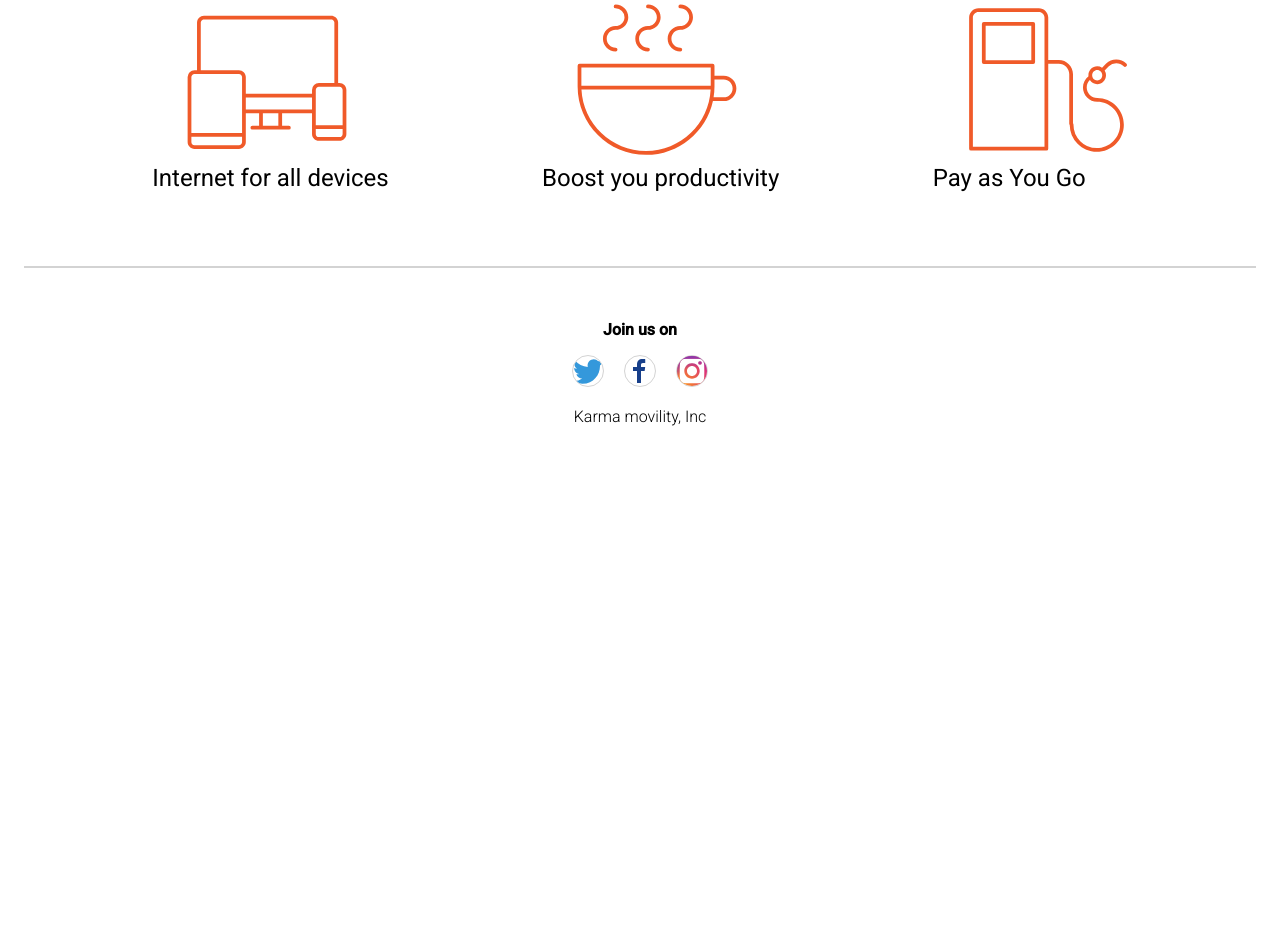
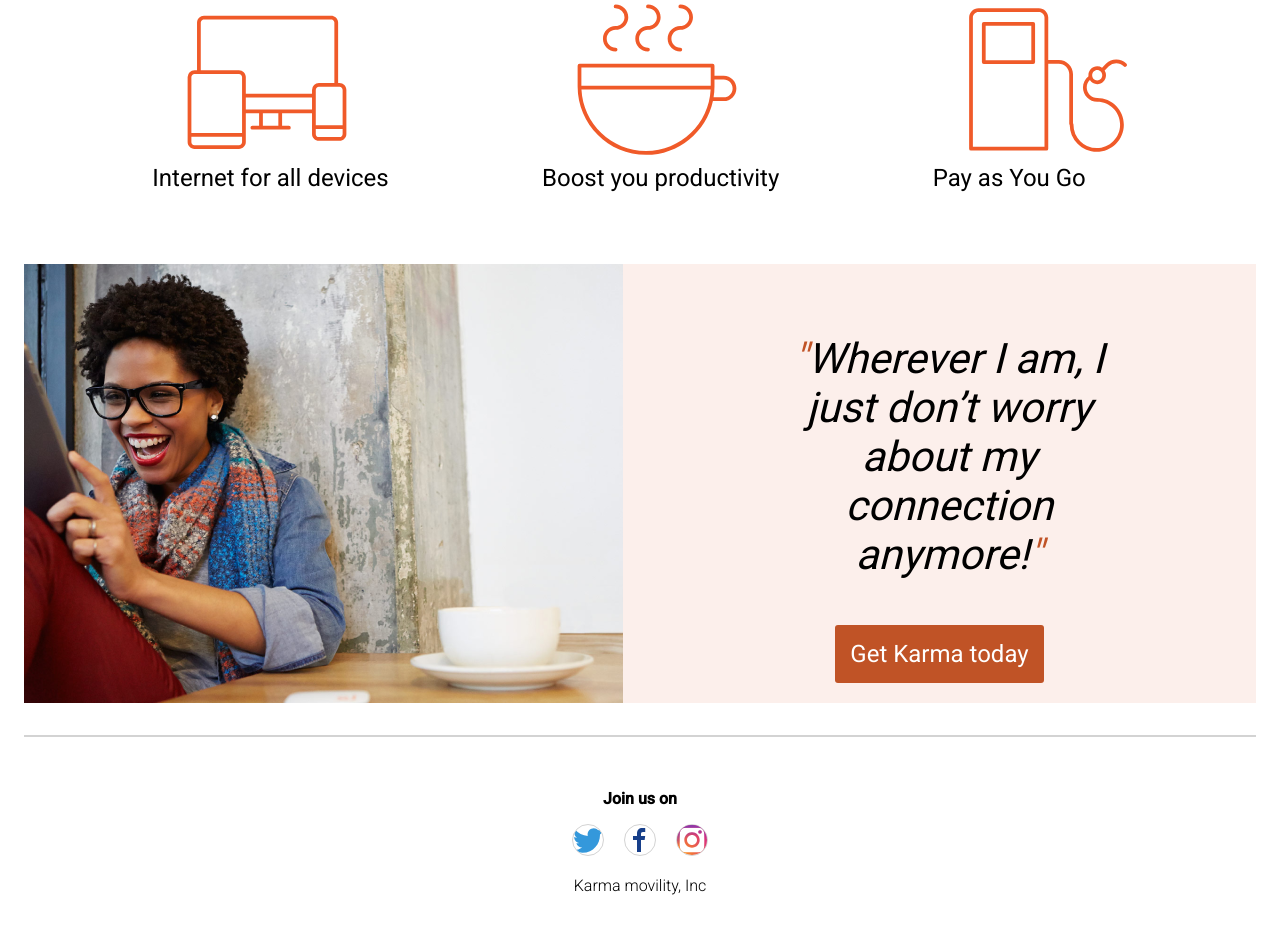
Before and after one commit to CodeYourFuture/HTML-CSS-Module-Project, a PHP site: page / in a window 1280 px wide. Shown: the part 997-1940 px from the top of the page. Before the commit the page ends 1423 px from the top, so only its background shows below. Run offline with PHP 8.4, Linux system fonts and the light colour scheme.

Commit message:
feat: adding connection section

```diff
--- a/css/style.css
+++ b/css/style.css
@@ -180,3 +180,48 @@ body {
     font-size: 1rem;
     font-weight: 300;
 }
+
+/* section connection */
+
+.flex-connection {
+  display: flex;
+  justify-content: center;
+  margin-top: 30px;
+  margin-bottom: 30px;
+}
+
+.article_flex_content {
+  display: flex;
+  flex-direction: column;
+  justify-content:center;
+  align-items: center;
+  background-color: rgba(224, 99, 58, 0.1);
+  margin: 0;
+
+}
+
+.get_karma {
+  background-color: #c05326;
+  border-radius: 3px;
+  border: none;
+  margin-top: 10px;
+  padding: 15px;
+  color: white;
+  font-size: 24px;
+  font-weight: 400;
+}
+
+.article__connection {
+  margin-top: 0;
+  margin-bottom: 1rem;
+  font-size: 1.5rem;
+  padding: 50px 137px 20px 156px ;
+  text-align: center;
+  font-style: italic;
+  font-size: 42px;
+  font-weight: 400;
+}
+
+.orange-brk {
+  color: #c05326;
+}
--- a/index.html
+++ b/index.html
@@ -59,7 +59,7 @@
           <button class="learn">Learn More</button>
         </div>
       </main>
-      <div>
+      <section>
         <h2 class="heading-underline">Everyone needs a little Karma.</h2>
         <article class="flex-article">
           <div class="article">
@@ -93,7 +93,19 @@
             </div>
           </div>
         </article>
-      </div>
+      </section>
+      <section>
+        <div class="flex-connection">
+          <img
+            src="/HTML-CSS-Module-Project/img/smiling woman.png"
+            alt="smiling woman"
+          />
+          <div class="article_flex_content">
+            <p class="article__connection"><span class="orange-brk">"</span>Wherever I am, I just don’t worry about my connection anymore!<span class="orange-brk">"</span></p>
+            <button class="get_karma">Get Karma today</button>
+          </div>
+        </div>
+      </section>
     </div>
     <footer class="footer">
       <div class="footer__content">
```
Also changed, not shown: img/smiling woman.png (added).
